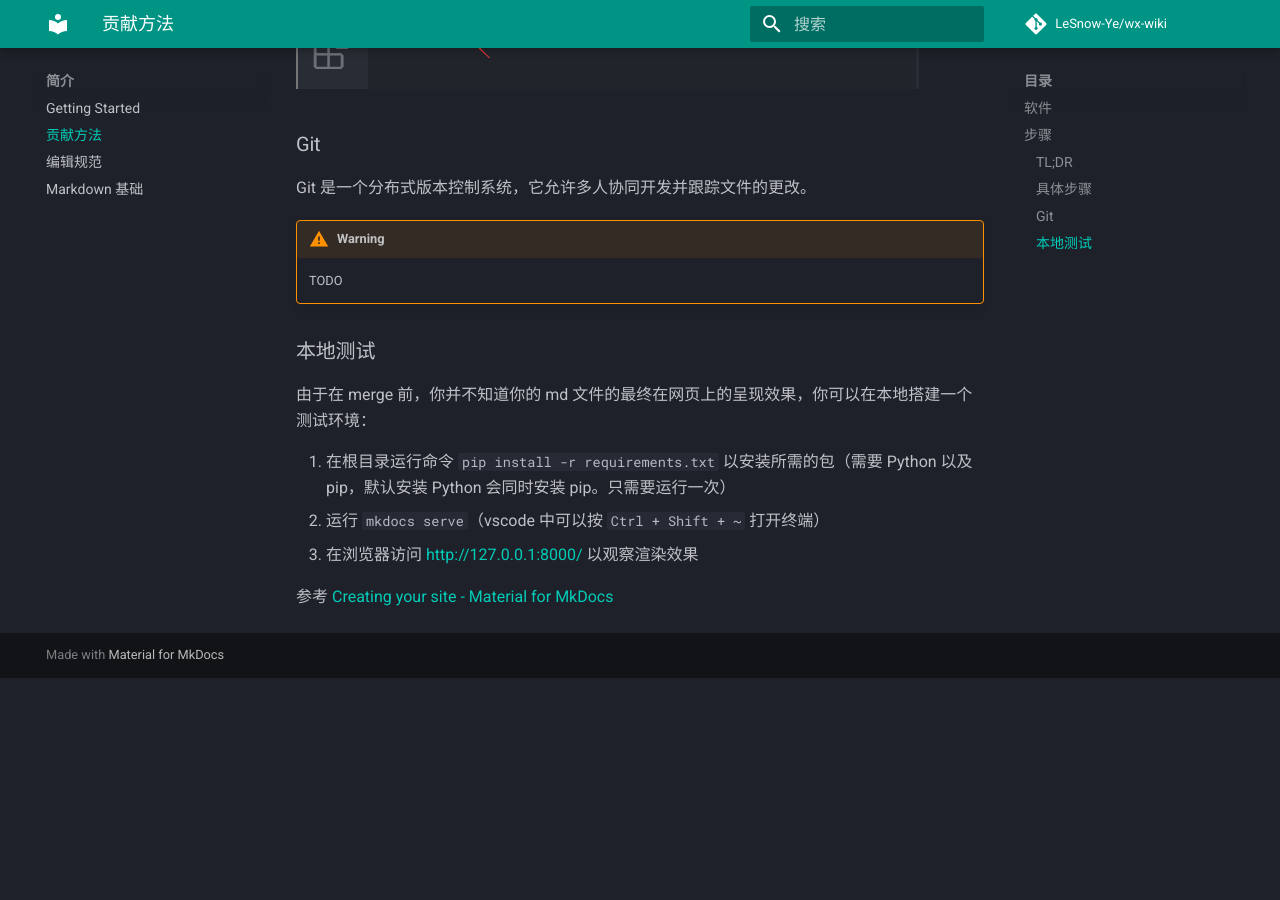
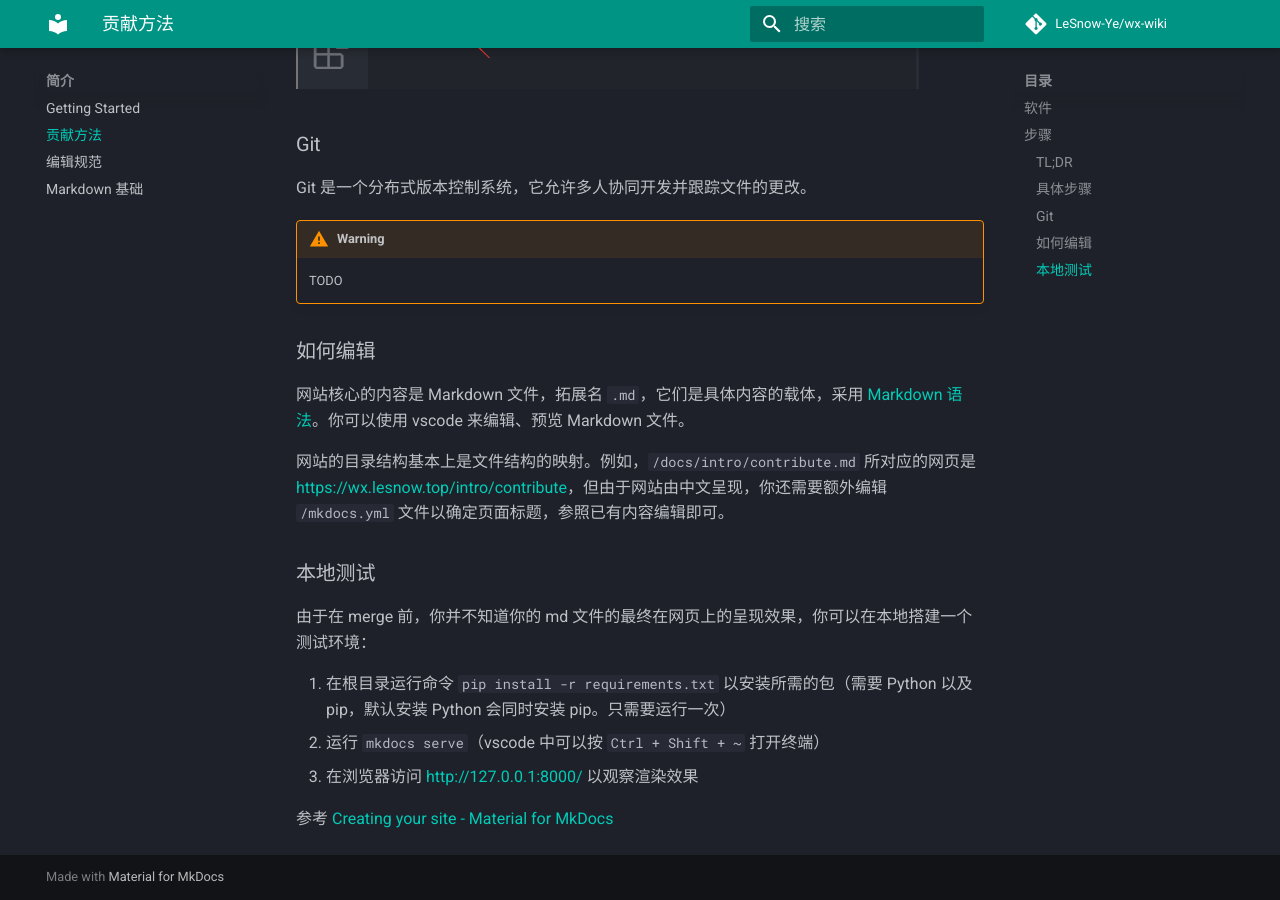
Before and after one commit to LeSnow-Ye/wx-wiki, an MkDocs documentation site: the page built from docs/intro/contribute.md, in a window 1280 px wide and 900 px high, scrolled down 2335 px. Built offline with MkDocs 1.6.1 and Material for MkDocs 9.7.7, drawn with Linux system fonts in a browser that asks for light colours; comment, search, counter and statistics services are not loaded; before the commit the page ends 3013 px from its top, so only the background shows below that.

Commit message:
update contribute

```diff
--- a/docs/intro/contribute.md
+++ b/docs/intro/contribute.md
@@ -100,6 +100,12 @@ Git 是一个分布式版本控制系统，它允许多人协同开发并跟踪
 
     TODO
 
+### 如何编辑
+
+网站核心的内容是 Markdown 文件，拓展名 `.md`，它们是具体内容的载体，采用 [Markdown 语法](/intro/markdown)。你可以使用 vscode 来编辑、预览 Markdown 文件。
+
+网站的目录结构基本上是文件结构的映射。例如，`/docs/intro/contribute.md` 所对应的网页是 <https://wx.lesnow.top/intro/contribute>，但由于网站由中文呈现，你还需要额外编辑 `/mkdocs.yml` 文件以确定页面标题，参照已有内容编辑即可。
+
 ### 本地测试
 
 由于在 merge 前，你并不知道你的 md 文件的最终在网页上的呈现效果，你可以在本地搭建一个测试环境：
```
Also changed, not shown: README.md (+1 -11 lines), docs/index.md (+0 -2 lines).
